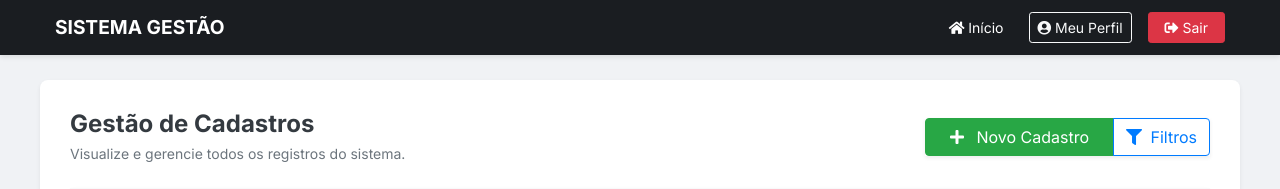
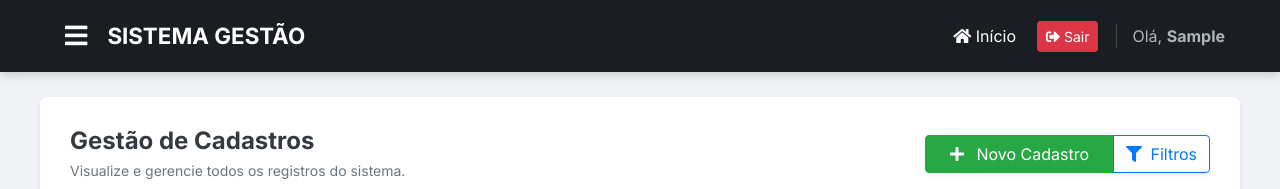
Before and after one commit to rsmx86/basiccrudphp, a CodeIgniter app: page /ci3/index.php/cadastro/index in a window 1280 px wide. Shown: the top 189 px of the page. Run offline with CodeIgniter, Linux system fonts and the light colour scheme; the visitor is signed in with stand-in values (Sample User, id 1); data comes from the database, SQL or seed files in the repository; data that the repository does not hold is empty.

Commit message:
Fix: correções de layout no header e visibilidade dos filtros para usuários comuns

```diff
--- a/application/controllers/Cadastro.php
+++ b/application/controllers/Cadastro.php
@@ -26,9 +26,12 @@ class Cadastro extends CI_Controller {
     $data_filtro = $this->input->get('filtro_data');
     $cidade      = $this->input->get('cidade');
 
-        // O model já resolve a lógica de Admin ver tudo e Comum ver só o dele
+    // 1. O model de cadastros continua com a regra de permissão (Admin vê tudo / Comum vê o dele)
     $data['cadastros'] = $this->cadastro_model->get_cadastros_filtrados($usuario_id, $data_filtro, $cidade);
-        $data['lista_usuarios'] = $this->usuario_model->get_all_users();
+
+    // 2. AQUI ESTÁ O PULO DO GATO:
+    // Buscamos todos os usuários diretamente do banco para o filtro, ignorando a trava do Model
+    $data['lista_usuarios'] = $this->db->get('usuarios')->result_array();
 
     $this->load->view('includes/header', $data);
     $this->load->view('cadastro_listagem_view', $data);
--- a/application/views/cadastro_listagem_view.php
+++ b/application/views/cadastro_listagem_view.php
@@ -15,10 +15,11 @@
     </div>
 </div>
 
-<?php if ($this->session->userdata('nivel_acesso') == 'admin'): ?>
 <div id="caixaFiltro" class="collapse mb-4 <?= ($this->input->get('filtro_usuario') || $this->input->get('cidade') || $this->input->get('filtro_data')) ? 'show' : ''; ?>">
     <div class="card card-body border-0 shadow-sm bg-light">
         <form method="GET" action="<?= site_url('cadastro/index'); ?>" class="form-row">
+
+            <?php if ($this->session->userdata('nivel_acesso') == 'admin'): ?>
                 <div class="col-md-3 mb-2">
                     <label class="small font-weight-bold text-muted text-uppercase">Usuário:</label>
                     <select name="filtro_usuario" class="form-control form-control-sm">
@@ -30,25 +31,25 @@
                         <?php endforeach; ?>
                     </select>
                 </div>
+            <?php endif; ?>
 
-            <div class="col-md-3 mb-2">
+            <div class="col-md-<?= ($this->session->userdata('nivel_acesso') == 'admin') ? '3' : '4'; ?> mb-2">
                 <label class="small font-weight-bold text-muted text-uppercase">Cidade:</label>
                 <input type="text" name="cidade" class="form-control form-control-sm" placeholder="Ex: João Pessoa" value="<?= $this->input->get('cidade'); ?>">
             </div>
 
-            <div class="col-md-3 mb-2">
+            <div class="col-md-<?= ($this->session->userdata('nivel_acesso') == 'admin') ? '3' : '4'; ?> mb-2">
                 <label class="small font-weight-bold text-muted text-uppercase">Data:</label>
                 <input type="date" name="filtro_data" class="form-control form-control-sm" value="<?= $this->input->get('filtro_data'); ?>">
             </div>
 
-            <div class="col-md-3 d-flex align-items-end mb-2">
+            <div class="col-md-<?= ($this->session->userdata('nivel_acesso') == 'admin') ? '3' : '4'; ?> d-flex align-items-end mb-2">
                 <button type="submit" class="btn btn-primary btn-sm flex-grow-1 mr-2 font-weight-bold">APLICAR</button>
-                <a href="<?= site_url('cadastro'); ?>" class="btn btn-white btn-sm flex-grow-1 border font-weight-bold text-muted">LIMPAR</a>
+                <a href="<?= site_url('cadastro'); ?>" class="btn btn-white btn-sm flex-grow-1 border font-weight-bold text-muted text-center text-decoration-none">LIMPAR</a>
             </div>
         </form>
     </div>
 </div>
-<?php endif; ?>
 
 <div class="card border-0 shadow-sm">
     <div class="table-responsive">
@@ -66,33 +67,24 @@
                 <?php if (!empty($cadastros)): foreach ($cadastros as $cadastro): ?>
                 <tr>
                     <td class="align-middle text-muted small">#<?= $cadastro['id']; ?></td>
-
                     <td class="align-middle">
                         <span class="d-block font-weight-bold text-dark"><?= mb_strtoupper($cadastro['nome']); ?></span>
                         <small class="text-muted">CPF: <?= $cadastro['cpf']; ?></small>
                     </td>
-
-                    <td class="align-middle text-secondary">
-                        <?= $cadastro['bairro']; ?>
-                    </td>
-
+                    <td class="align-middle text-secondary"><?= $cadastro['bairro']; ?></td>
                     <td class="align-middle">
                         <span class="text-dark font-weight-bold small">
                             <i class="fas fa-map-marker-alt text-danger mr-1"></i>
                             <?= $cadastro['cidade'] ? mb_strtoupper($cadastro['cidade']) : '---'; ?>
                         </span>
                     </td>
-
                     <td class="align-middle text-center">
                         <div class="btn-group shadow-sm">
                             <a href="<?= site_url('cadastro/editar/'.$cadastro['id']); ?>" class="btn btn-sm btn-white text-primary border" title="Editar">
                                 <i class="fas fa-edit"></i>
                             </a>
-
                             <?php if ($this->session->userdata('nivel_acesso') === 'admin'): ?>
-                                <a href="<?= site_url('cadastro/deletar/'.$cadastro['id']); ?>"
-                                   class="btn btn-sm btn-white text-danger border"
-                                   onclick="return confirm('Tem certeza que deseja apagar este registro?')">
+                                <a href="<?= site_url('cadastro/deletar/'.$cadastro['id']); ?>" class="btn btn-sm btn-white text-danger border" onclick="return confirm('Tem certeza?')">
                                     <i class="fas fa-trash"></i>
                                 </a>
                             <?php endif; ?>
@@ -100,12 +92,7 @@
                     </td>
                 </tr>
                 <?php endforeach; else: ?>
-                    <tr>
-                        <td colspan="5" class="text-center py-5 text-muted">
-                            <i class="fas fa-search fa-2x mb-3 d-block opacity-25"></i>
-                            Nenhum registro encontrado.
-                        </td>
-                    </tr>
+                    <tr><td colspan="5" class="text-center py-4">Nenhum registro.</td></tr>
                 <?php endif; ?>
             </tbody>
         </table>
--- a/application/views/includes/header.php
+++ b/application/views/includes/header.php
@@ -7,44 +7,57 @@
 
     <link rel="stylesheet" href="https://cdn.jsdelivr.net/npm/bootstrap@4.6.2/dist/css/bootstrap.min.css">
     <link rel="stylesheet" href="https://cdnjs.cloudflare.com/ajax/libs/font-awesome/5.15.4/css/all.min.css">
-
     <link href="https://fonts.googleapis.com/css2?family=Inter:wght@400;600;700&display=swap" rel="stylesheet">
 
     <style>
         body { background-color: #f0f2f5; font-family: 'Inter', sans-serif; }
-        .navbar-top { background: #1a1d21; padding: 12px 0; margin-bottom: 25px; box-shadow: 0 2px 5px rgba(0,0,0,0.1); }
-        .nav-container { max-width: 1200px; margin: 0 auto; display: flex; justify-content: space-between; align-items: center; padding: 0 15px; }
-        .nav-brand { font-size: 1.2rem; font-weight: bold; color: #fff !important; text-decoration: none !important; }
-        .main-content { max-width: 1200px; margin: 0 auto; background: #fff; padding: 30px; border-radius: 8px; box-shadow: 0 0.125rem 0.25rem rgba(0, 0, 0, 0.075); min-height: 80vh; margin-bottom: 40px; }
-        .nav-links a:hover { opacity: 0.8; text-decoration: none; }
+        .navbar-top { background: #1a1d21; padding: 12px 0; margin-bottom: 25px; box-shadow: 0 2px 10px rgba(0,0,0,0.2); }
+        .nav-container, .main-content { max-width: 1200px !important; margin-left: auto !important; margin-right: auto !important; }
+        .nav-container { display: flex; justify-content: space-between; align-items: center; padding: 0 15px; }
+        .nav-brand { font-size: 1.4rem !important; font-weight: 800; color: #fff !important; text-decoration: none !important; margin-left: 10px; }
+        .hamburger-menu { background: none; border: none; color: white; font-size: 1.6rem; cursor: pointer; padding: 5px 10px; }
+        .user-greeting { color: #adb5bd; font-size: 1rem; border-left: 1px solid #444; padding-left: 15px; margin-left: 10px; white-space: nowrap; }
+        .main-content { background: #fff; padding: 30px; border-radius: 8px; box-shadow: 0 0.125rem 0.25rem rgba(0, 0, 0, 0.075); min-height: 80vh; margin-bottom: 40px; }
+        .dropdown-menu-left-custom { min-width: 250px; margin-top: 10px; }
     </style>
 </head>
 <body>
 
 <div class="navbar-top">
     <div class="nav-container">
-        <a href="<?= site_url('cadastro'); ?>" class="nav-brand">
-             SISTEMA GESTÃO
-        </a>
+        <div class="d-flex align-items-center">
+            <div class="dropdown">
+                <button class="hamburger-menu" id="menuLateral" data-toggle="dropdown">
+                    <i class="fas fa-bars"></i>
+                </button>
+                <div class="dropdown-menu dropdown-menu-left-custom shadow-lg">
+                    <h6 class="dropdown-header">MENU DE RELATÓRIOS</h6>
+                    <a class="dropdown-item py-3" href="<?php echo base_url('index.php/relatorios/clientes'); ?>">
+                        <i class="fas fa-file-pdf mr-3 text-danger"></i> Relatório de Clientes
+                    </a>
+                </div>
+            </div>
+            <a href="<?= site_url('cadastro'); ?>" class="nav-brand">SISTEMA GESTÃO</a>
+        </div>
 
         <div class="nav-links d-flex align-items-center">
-            <a href="<?= site_url('cadastro'); ?>" class="btn btn-sm btn-link text-white mr-3">
+            <a href="<?= site_url('cadastro'); ?>" class="btn btn-link text-white text-decoration-none mr-2">
                 <i class="fas fa-home"></i> Início
             </a>
 
-            <a href="javascript:void(0)" class="btn btn-sm btn-outline-light mr-3" data-toggle="modal" data-target="#modalPerfil">
-                <i class="fas fa-user-circle"></i> Meu Perfil
-            </a>
-
             <?php if ($this->session->userdata('nivel_acesso') === 'admin'): ?>
-                <a href="<?= site_url('usuario'); ?>" class="btn btn-sm btn-info mr-3">
+                <a href="<?= site_url('usuario'); ?>" class="btn btn-sm btn-info mr-2">
                     <i class="fas fa-users-cog"></i> Usuários
                 </a>
             <?php endif; ?>
 
-            <a href="<?= site_url('auth/logout'); ?>" class="btn btn-sm btn-danger px-3">
+            <a href="<?= site_url('auth/logout'); ?>" class="btn btn-sm btn-danger mr-2">
                 <i class="fas fa-sign-out-alt"></i> Sair
             </a>
+
+            <div class="user-greeting d-none d-md-block">
+                Olá, <strong><?= explode(' ', $this->session->userdata('nome_usuario'))[0]; ?></strong>
+            </div>
         </div>
     </div>
 </div>
```
Lines whose indentation alone changed are shown as unchanged.
